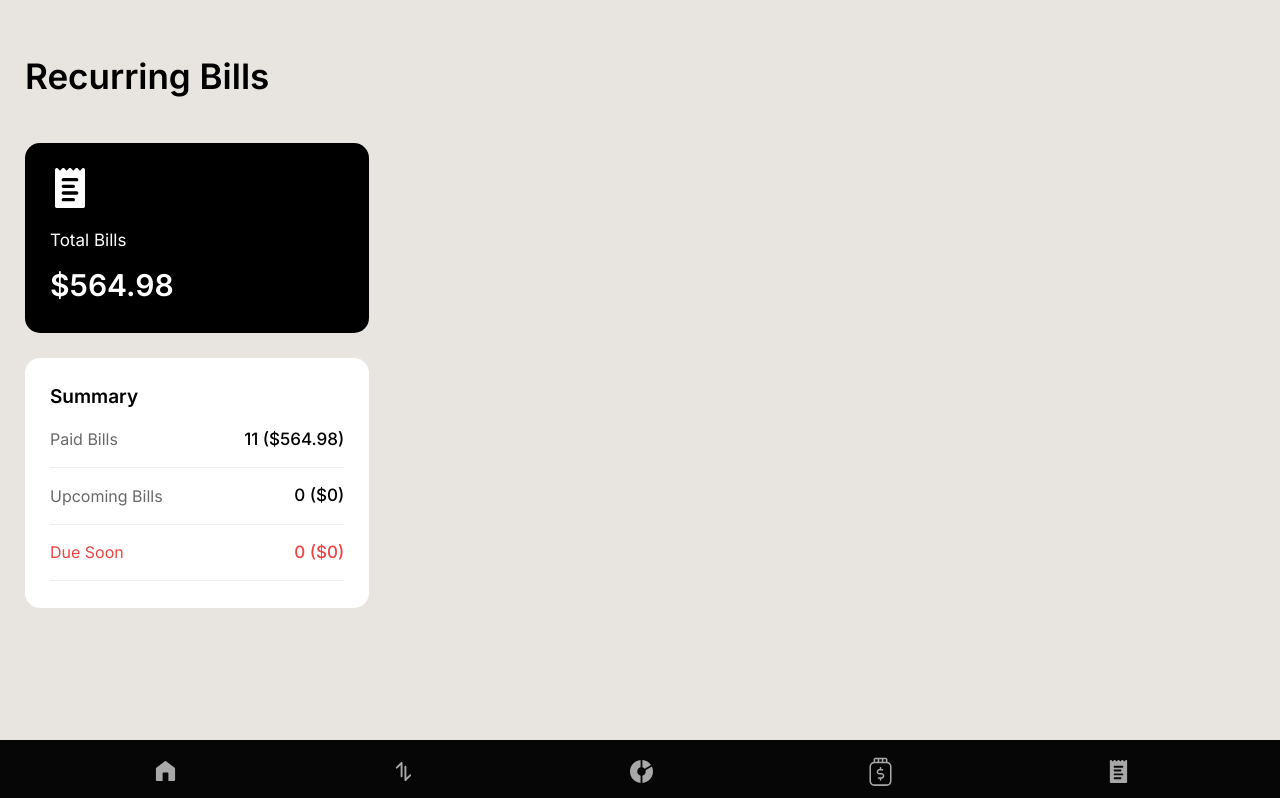
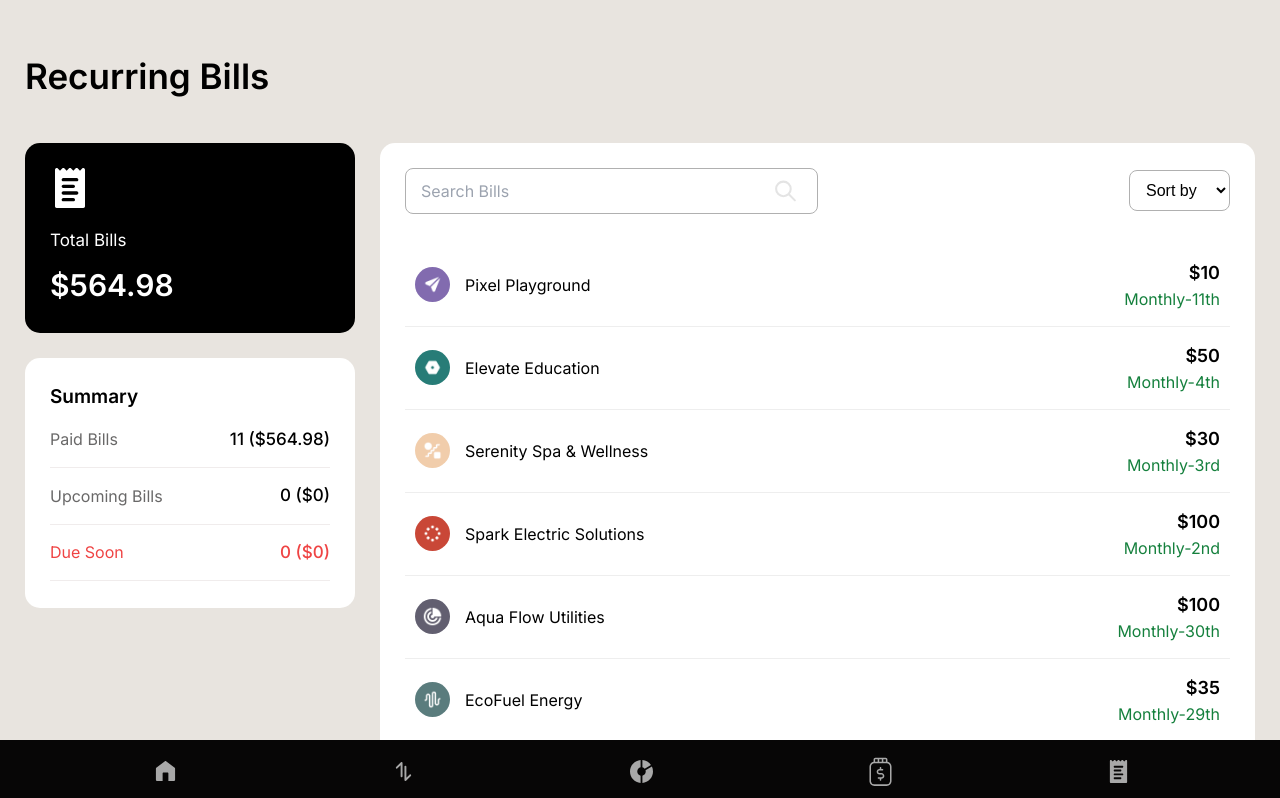
Before and after one commit to Alen-Gebles/vaulta-finance-app, a Next.js app: page /path/recurring-bills in a window 1280 px wide. Shown: the top 798 px of the page. Built offline with nearby package versions, Linux system fonts and the light colour scheme.

Commit message:
made recurring bills

```diff
--- a/app/path/recurring-bills/page.jsx
+++ b/app/path/recurring-bills/page.jsx
@@ -1,5 +1,4 @@
 'use client';
-
 import React, { useState, useEffect } from 'react';
 import './recurringBills.css';
 
@@ -21,8 +20,6 @@ export default function Page() {
         setFilteredBills(filteredBillsTTC);
 
         categorizeBills(filteredBillsTTC);
-
-        console.log(filteredBillsTTC);
       } catch (error) {
         console.error('Error fetching the JSON file', error);
       }
@@ -33,7 +30,9 @@ export default function Page() {
 
   const categorizeBills = (bills) => {
     const now = new Date();
-    const dueSoonThreshold = 2;
+    now.setHours(0, 0, 0, 0);
+
+    const dueSoonThreshold = 5;
 
     const paid = [];
     const upcoming = [];
@@ -41,10 +40,11 @@ export default function Page() {
 
     bills.forEach(bill => {
       const billDate = new Date(bill.date);
+      billDate.setHours(0, 0, 0, 0);
 
       if (billDate < now) {
         paid.push(bill);
-      } else if ((billDate - now) / (1000 * 60 * 60 * 24) <= dueSoonThreshold) {
+      } else if (billDate >= now && billDate <= new Date(now.getTime() + (dueSoonThreshold * 24 * 60 * 60 * 1000))) {
         dueSoon.push(bill);
       } else {
         upcoming.push(bill);
@@ -55,6 +55,15 @@ export default function Page() {
     setUpcomingBills(upcoming);
     setDueSoonBills(dueSoon);
   };
+
+
+
+
+  function getOrdinalSuffix(n) {
+    const s = ["th", "st", "nd", "rd"];
+    const v = n % 100;
+    return n + (s[(v - 20) % 10] || s[v] || s[0]);
+  }
 
   const totalAmount = filteredBills.reduce((sum, bill) => sum + bill.amount, 0);
   const paidTotal = paidBills.reduce((sum, bill) => sum + bill.amount, 0);
@@ -100,7 +109,44 @@ export default function Page() {
           </div>
         </div>
 
-        <div className='rightPartBill'></div>
+        <div className='rightPartBill'>
+          <div className="transTopRow">
+            <div className="inputBox">
+              <svg width="64px" height="64px" viewBox="0 0 24 24" fill="none" xmlns="http://www.w3.org/2000/svg" transform="matrix(-1, 0, 0, 1, 0, 0)" stroke="#7a7a7a">
+                <path d="M14.9536 14.9458L21 21M17 10C17 13.866 13.866 17 10 17C6.13401 17 3 13.866 3 10C3 6.13401 6.13401 3 10 3C13.866 3 17 6.13401 17 10Z" stroke="rgb(228, 228, 228)" strokeWidth="2" strokeLinecap="round" strokeLinejoin="round" />
+              </svg>
+              <input
+                className="transInput"
+                type="text"
+                placeholder="Search Bills"
+              />
+            </div>
+
+            <select name="sort" id="sort" className="transDropdown">
+              <option>Sort by</option>
+              <option value="dateDesc">Latest</option>
+              <option value="dateAsc">Oldest</option>
+              <option value="amountDesc">Highest</option>
+              <option value="amountAsc">Lowest</option>
+            </select>
+          </div>
+
+          <div className='billHolderBox'>
+            {filteredBills.map((bill, index) => (
+              <div key={index} className='recurringBill'>
+                <div className='reccLeft'>
+                  <img className='reccImg' src={bill.avatar} alt={index} />
+                  <p className='billName'>{bill.name}</p>
+                </div>
+
+                <div className='reccRight'>
+                  <p className='text-green-700'>Monthly-{getOrdinalSuffix(new Date(bill.date).getUTCDate())}</p>
+                  <p className='font-semibold text-lg'>${Math.abs(bill.amount)}</p>
+                </div>
+              </div>
+            ))}
+          </div>
+        </div>
       </div>
     </section>
   );
--- a/app/path/recurring-bills/recurringBills.css
+++ b/app/path/recurring-bills/recurringBills.css
@@ -32,6 +32,7 @@
   grid-template-rows: auto auto;
   flex: 2;
   gap: 25px;
+  height: fit-content;
 }
 
 .totalBillsBox{
@@ -93,13 +94,104 @@
 
 .rightPartBill{
   flex: 5;
-
+  width: 100%;
+  height: fit-content;
+  border-radius: 15px;
+  background-color: white;
+  display: flex;
+  flex-direction: column;
+  padding: 25px;
+}
+.transTopRow{
+  display: flex;
+  align-items: center;
+  justify-content: space-between;
+  gap: 20px;
+  width: 100%;
+  padding-inline: 0px;
+  padding-block: 00px 30px;
+}
+.transSort{
+  display: flex;
+  align-items: center;
+  gap: 10px;
+}
+.transDropdown{
+  width: auto;
+  border: 1px solid rgb(176, 176, 176);
+  background-color: transparent;
+  border-radius: 8px;
+  padding: 10px 12px;
+  font-family: Arial, Helvetica, sans-serif;
+}
+.transInput{
+  padding: 10px 15px;
+  border: 1px solid rgb(176, 176, 176);
+  background-color: transparent;
+  border-radius: 8px;
+  width: 100%;
+}
+.inputBox{
+  width: 50%;
+  max-width: 500px;
+  position: relative;
+}
+.inputBox svg{
+  position: absolute;
+  right: 20px;
+  width: 25px;
+  height: 25px;
+  top: 50%;
+  transform: translateY(-50%);
 }
 
+.recurringBill{
+  display: flex;
+  width: 100%;
+  align-items: center;
+  justify-content: space-between;
+  padding: 15px 10px;
+  border-bottom: 1px solid #6968681d;
+}
+.reccLeft{
+  display: flex;
+  align-items: center;
+  gap: 15px;
+}
+.reccImg{
+  height: 35px;
+  width: 35px;
+  border-radius: 100vh;
+}
+.reccRight{
+  width: 50%;
+  display: flex;
+  align-items: center;
+  justify-content: space-between;
+  gap: 20px;
+}
 /*//////////////////////////////////////////////////////////////////*/
-
-@media (max-width: 764px){
+@media (max-width: 1324px){
+  .reccRight{
+    width: fit-content;
+    flex-direction: column;
+    align-items: flex-end;
+    gap: 0px;
+  }
+  .reccRight p:nth-child(1){
+    order: 2;
+  }
+}
+@media (max-width: 950px){
   .billDivider{
     flex-direction: column;
   }
 }
+
+@media (max-width: 756px){
+  .reccLeft{
+    align-items: flex-start;
+    flex-direction: column;
+    gap: 5px;
+  }
+}
```
